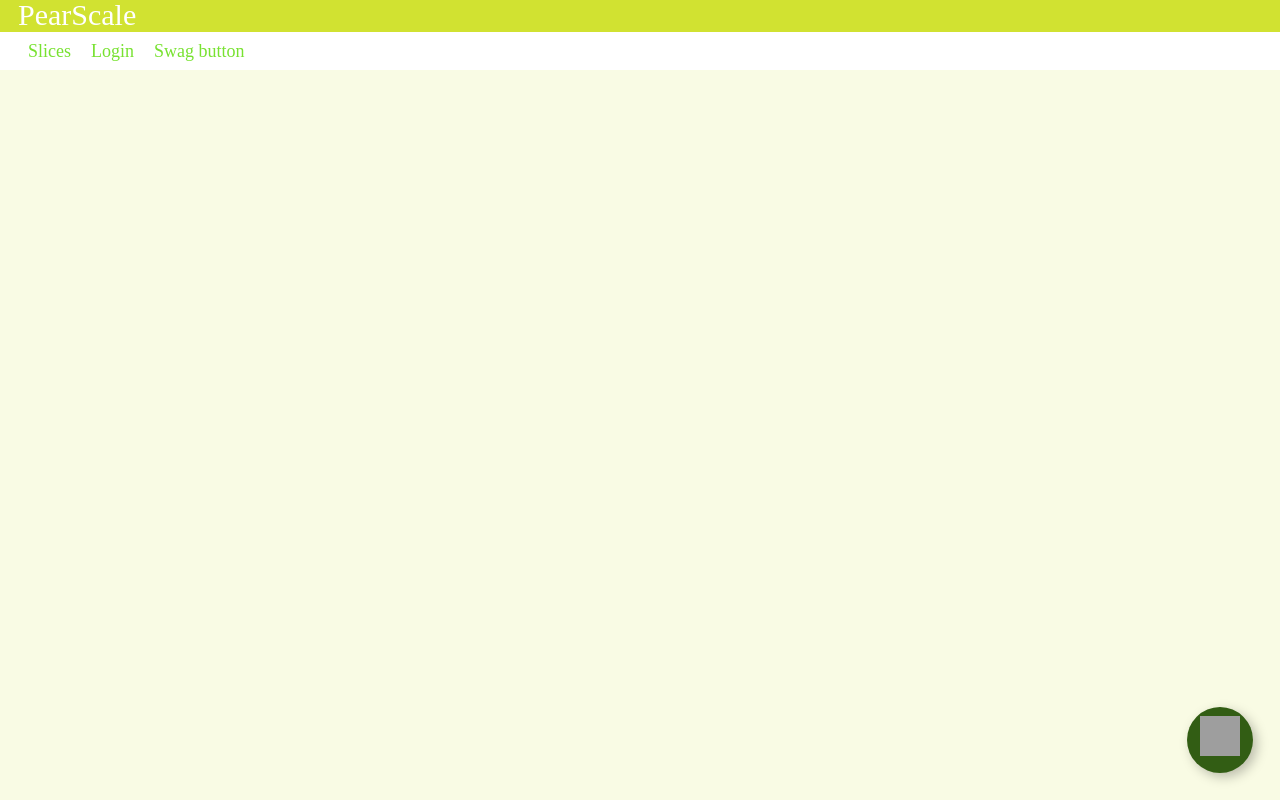
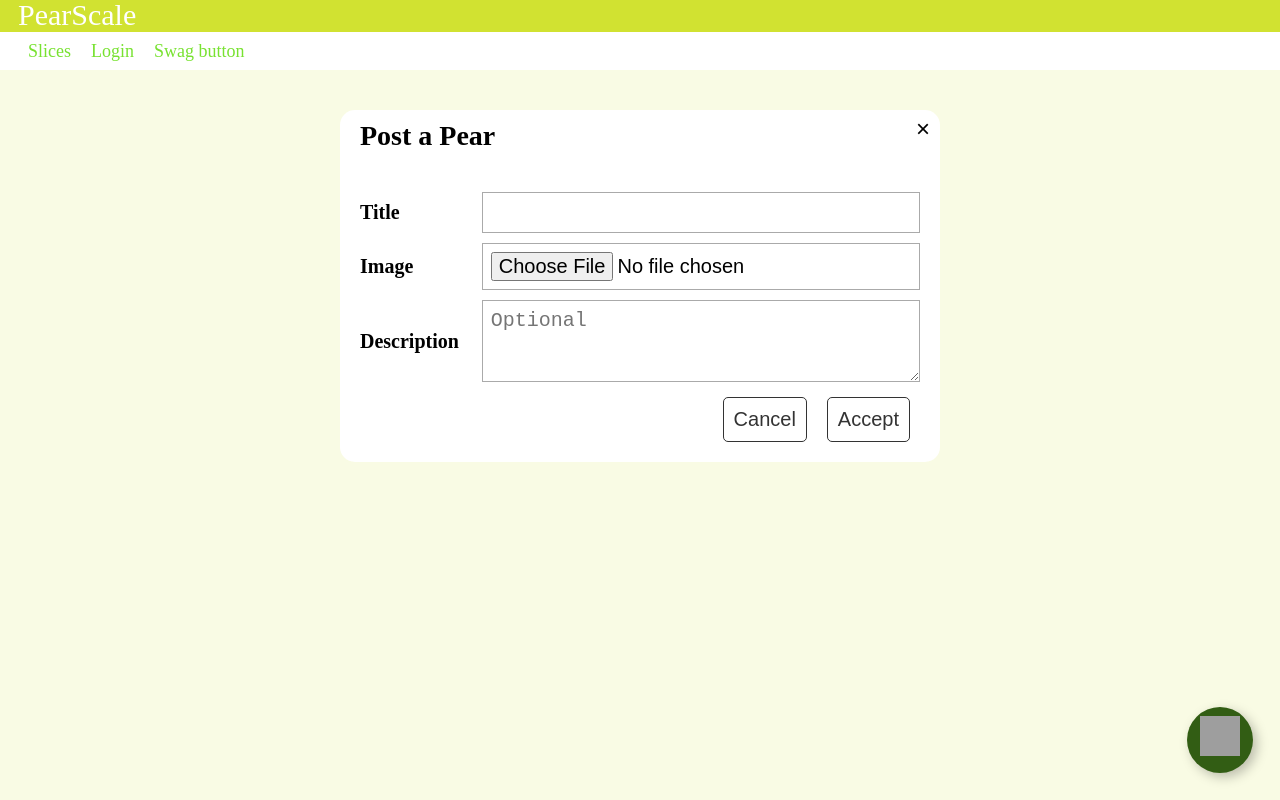
Before and after one commit to Zach-Kauffman/PearScale, a React (Create React App) app: page / in a window 1280 px wide. Both pictures are taken after a click on the button 1220 px from the left and 740 px from the top of the page. Built offline with nearby package versions, Linux system fonts and the light colour scheme; grey boxes are pictures that could not be loaded.

Commit message:
added pear modal

```diff
--- a/src/App.js
+++ b/src/App.js
@@ -1,8 +1,10 @@
 import React  from 'react';
 import NavBar from './NavBar';
+import Modal from './Modal';
+import Button from './Button';
 
 import './App.css';
-import Button from './Button';
+
 
 class App extends React.Component {
     constructor(props) {
@@ -14,8 +16,31 @@ class App extends React.Component {
 
     handlePearButtonClick() {
         this.setState({pearButtonPressed: !this.state.pearButtonPressed})
-        let status = this.state.pearButtonPressed ? "is" : "is not";
+        let status = this.state.pearButtonPressed ? "is not" : "is";
         console.log("Pear button " + status + " pressed.");
+    }
+
+    handlePearModalCancel() {
+        console.log("Cancel");
+        this.handlePearButtonClick();
+    }
+
+    handlePearModalAccept() {
+        console.log("Accept");
+    }
+
+    renderPearModal() {
+        if(this.state.pearButtonPressed) {
+            return (
+                <Modal
+                    title="Post a Pear"
+                    handleCancel={() => this.handlePearModalCancel()}
+                    handleAccept={() => this.handlePearModalAccept()}
+                />
+            );
+        } else {
+            return;
+        }
     }
 
     render() {
@@ -26,6 +51,7 @@ class App extends React.Component {
                     icon="https://freeiconshop.com/wp-content/uploads/edd/pear-outline.png"
                     onClick={() => this.handlePearButtonClick()}
                 />
+                {this.renderPearModal()}
             </div>
         );
     }
--- /dev/null
+++ b/src/Modal.css
@@ -0,0 +1,85 @@
+.ModalDialog {
+    width: auto;
+    max-width: 600px;
+    min-width: 350px;
+    min-height: 100px;
+    margin: 40px auto;
+    background-color: #fff;
+    border-radius: 15px;
+    position: relative;
+}
+
+.ModalHeader {
+    position: relative;
+    padding: 10px 20px;
+}
+
+.ModalHeader h3 {
+    margin: 0;
+    font-size: 28px;
+}
+
+.ModalCloseButton {
+    position: absolute;
+    right: 10px;
+    top: 5px;
+    font-size: 24px;
+    border: none;
+    background: none;
+    padding: 0;
+    cursor: pointer;
+}
+
+.ModalBody {
+    padding: 20px;
+    padding-bottom: 70px;
+}
+
+.ModalBodyInput {
+    display: flex;
+    align-items: center;
+    font-size: 20px;
+    margin: 10px 0;
+}
+
+.ModalBodyInput label {
+    font-weight: 600;
+    flex: 1 75px;
+    margin-right: 10px;
+}
+
+.ModalBodyInput input,
+.ModalBodyInput textarea {
+    flex: 6 200px;
+    padding: 8px;
+    font-size: 20px;
+    border: 1px solid #aaa;
+}
+
+.ModalBodyInput textarea {
+    min-height: 64px;
+}
+
+.ModalFooter {
+    display: flex;
+    position: absolute;
+    bottom: 0;
+    right: 0;
+    padding: 10px 10px 20px 10px;
+}
+
+.ModalFooter button,
+.ModalCancelButton {
+    font-size: 20px;
+    background-color: #fff;
+    color: #333;
+    border: 1px solid #333;
+    border-radius: 5px;
+    padding: 10px;
+    margin-right: 20px;
+    cursor: pointer;
+}
+
+.ModalFooter button:hover {
+    background-color: var(--header-green);
+}
--- /dev/null
+++ b/src/Modal.js
@@ -0,0 +1,66 @@
+import React from 'react';
+
+import './Modal.css';
+
+class Modal extends React.Component {
+    constructor(props) {
+        super(props);
+    }
+
+    // TODO
+    // renderModalBody() {
+    //     let Body = [];
+    //     for(let i = 0; i < this.props.body.length; i ++) {
+    //         Body.push(
+    //             <div className="ModalBodyInput">
+    //                 <label>this.props.body[i]</label>
+    //             </div>
+    //         );
+    //     }
+    // }
+
+    render() {
+        return (
+            <div className="Modal">
+                <div className="ModalDialog">
+                    <div className="ModalHeader">
+                        <h3 className="ModalTitle">{this.props.title}</h3>
+                        <button type="button" className="ModalCloseButton"
+                            onClick={this.props.handleCancel}>&times;
+                        </button>
+                    </div>
+
+                    <div className="ModalBody">
+
+                        <div className="ModalBodyInput">
+                            <label for="PearTitleInput">Title</label>
+                            <input type="text" id="PearTitleInput"></input>
+                        </div>
+
+                        <div className="ModalBodyInput">
+                            <label for="PearImageInput">Image</label>
+                            <input type="file" id="PearImageInput"></input>
+                        </div>
+
+                        <div className="ModalBodyInput">
+                            <label for="PearDescriptionInput">Description</label>
+                            <textarea id="PearDescriptionInput" placeholder="Optional"></textarea>
+                        </div>
+
+                    </div>
+
+                    <div className="ModalFooter">
+                        <button type="button" className="ModalCancelButton"
+                            onClick={this.props.handleCancel}>Cancel
+                        </button>
+                        <button type="button" className="ModalAcceptButton"
+                            onClick={this.props.handleAccept}>Accept
+                        </button>
+                    </div>
+                </div>
+            </div>
+        );
+    }
+}
+
+export default Modal;
```
